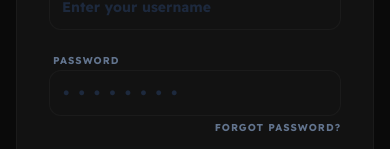
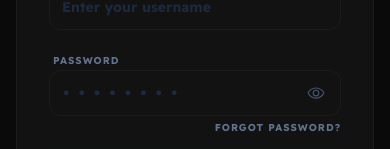
Before and after one commit to eduechopvtltd/tim-whatsapp, a React (Vite) app in the folder frontend/: page / in a window 390 px wide. Shown: the part 393-542 px from the top of the page. Built offline with nearby package versions, Linux system fonts and the light colour scheme.

Commit message:
feat: add password confirmation to signup and implement password visibility toggle for sensitive inputs

```diff
--- a/frontend/src/App.jsx
+++ b/frontend/src/App.jsx
@@ -62,7 +62,7 @@ export default function App() {
   const [token, setToken] = useState(localStorage.getItem('tim_token') || '');
   const [user, setUser] = useState(JSON.parse(localStorage.getItem('tim_user') || 'null'));
   const [authView, setAuthView] = useState('login'); // login, signup, forgot, reset
-  const [authForm, setAuthForm] = useState({ username: '', password: '', email: '' });
+  const [authForm, setAuthForm] = useState({ username: '', password: '', confirmPassword: '', email: '' });
   const [authError, setAuthError] = useState('');
   const [resetToken, setResetToken] = useState(null);
 
@@ -133,7 +133,13 @@ export default function App() {
     let endpoint = '/auth/login';
     let payload = { ...authForm };
 
-    if (authView === 'signup') endpoint = '/auth/register';
+    if (authView === 'signup') {
+      if (authForm.password !== authForm.confirmPassword) {
+        setAuthError('Passwords do not match');
+        return;
+      }
+      endpoint = '/auth/register';
+    }
     if (authView === 'forgot') {
       endpoint = '/auth/forgot-password';
       payload = { email: authForm.email };
@@ -771,6 +777,9 @@ export default function App() {
             {(authView === 'login' || authView === 'signup' || authView === 'reset') && (
               <div className="space-y-1">
                 <SimpleInput label={authView === 'reset' ? 'New Password' : 'Password'} value={authForm.password} onChange={v => setAuthForm({...authForm, password: v})} placeholder="••••••••" isSensitive={true} />
+                {authView === 'signup' && (
+                  <SimpleInput label="Confirm Password" value={authForm.confirmPassword} onChange={v => setAuthForm({...authForm, confirmPassword: v})} placeholder="••••••••" isSensitive={true} />
+                )}
                 {authView === 'login' && (
                   <div className="flex justify-end">
                     <button type="button" onClick={() => { setAuthView('forgot'); setAuthError(''); }} className="text-[10px] font-bold text-slate-500 hover:text-emerald-500 transition-colors uppercase tracking-widest">Forgot Password?</button>
@@ -1808,16 +1817,33 @@ function MiniStat({ label, value, color = "text-white" }) {
 }
 
 function SimpleInput({ label, value, onChange, placeholder, isSensitive = false }) {
+  const [show, setShow] = useState(false);
+  const type = isSensitive ? (show ? 'text' : 'password') : 'text';
+
   return (
     <div className="space-y-2 pointer-events-auto">
        <label className="text-[10px] font-bold text-slate-500 uppercase tracking-widest ml-1">{label}</label>
-       <input
-         type={isSensitive ? "password" : "text"}
-         value={value}
-         onChange={e => onChange(e.target.value)}
-         placeholder={placeholder}
-         className={cn("w-full bg-bg-surface border border-border-dim rounded-xl p-3 lg:p-4 text-sm font-bold text-white outline-none focus:border-emerald-500/30 transition-all placeholder:text-slate-800", isSensitive && "tracking-[0.5em] font-mono")}
-       />
+       <div className="relative">
+         <input
+           type={type}
+           value={value}
+           onChange={e => onChange(e.target.value)}
+           placeholder={placeholder}
+           className={cn(
+             "w-full bg-bg-surface border border-border-dim rounded-xl p-3 lg:p-4 text-sm font-bold text-white outline-none focus:border-emerald-500/30 transition-all placeholder:text-slate-800 pr-12",
+             (isSensitive && !show) && "tracking-[0.5em] font-mono"
+           )}
+         />
+         {isSensitive && (
+           <button
+             type="button"
+             onClick={() => setShow(!show)}
+             className="absolute right-4 top-1/2 -translate-y-1/2 text-slate-600 hover:text-emerald-500 transition-colors"
+           >
+             {show ? <EyeSlash size={18} /> : <Eye size={18} />}
+           </button>
+         )}
+       </div>
     </div>
   );
 }
```
